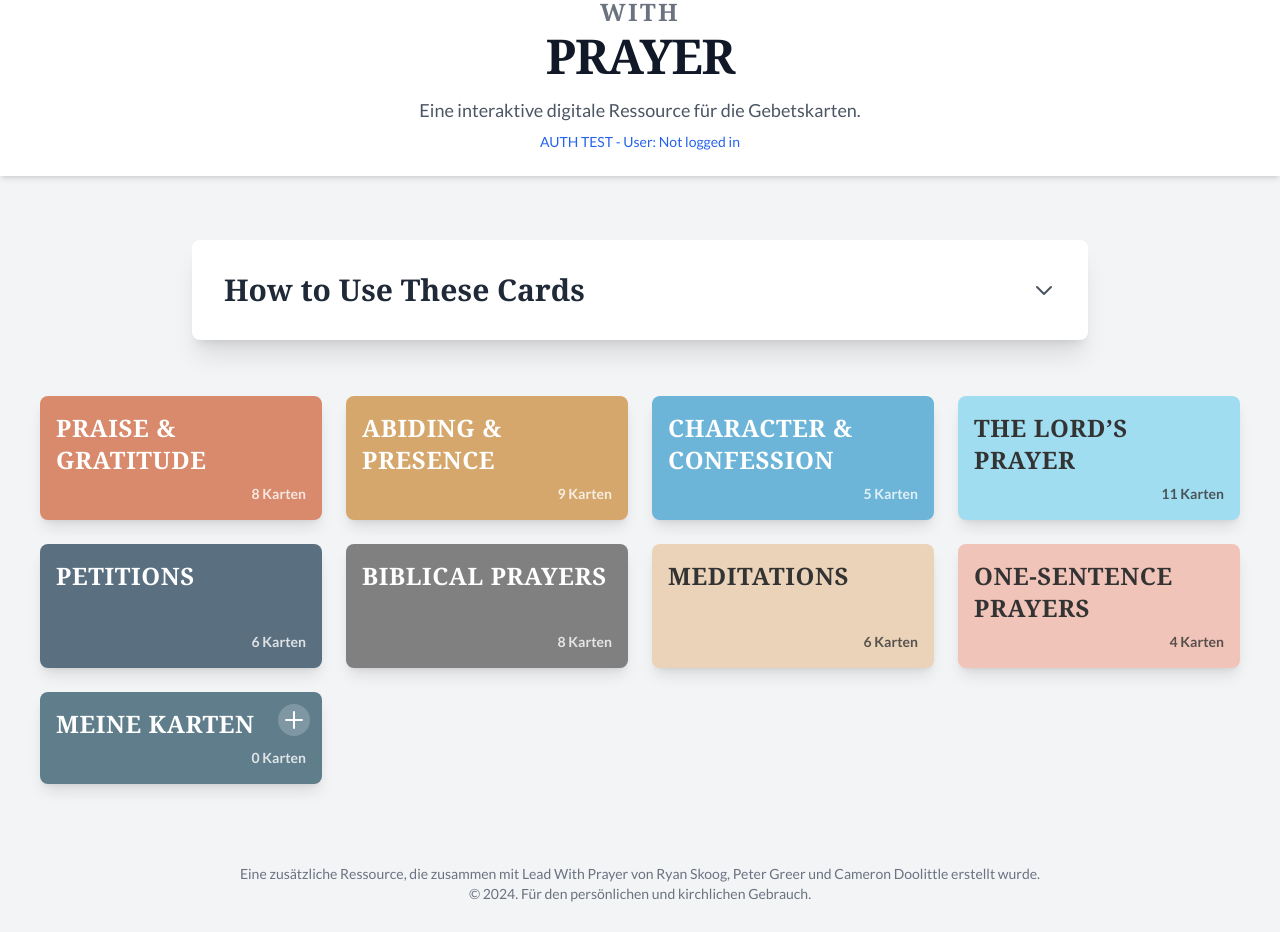
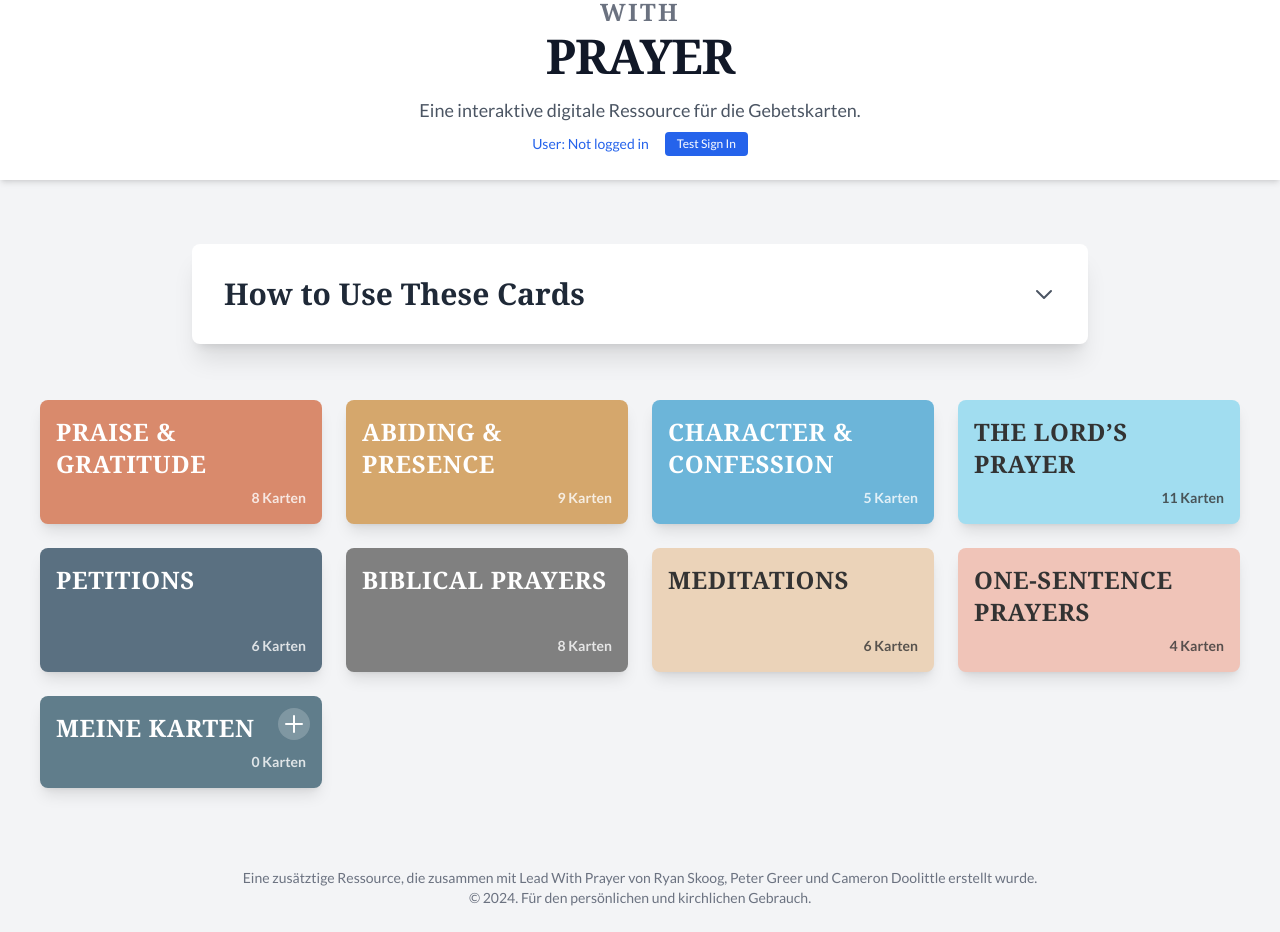
Before and after one commit to jcdappen/Prayer-card-2, a React (Vite) app: page / in a window 1280 px wide. Shown: the part 80-1012 px from the top of the page. Built offline with nearby package versions, Linux system fonts and the light colour scheme; no server answers.

Commit message:
Update App.tsx auth test

```diff
--- a/App.tsx
+++ b/App.tsx
@@ -21,23 +21,38 @@ const App: React.FC = () => {
   const allCards = useMemo(() => CARDS, []);
   const [view, setView] = useState<ViewState>({ name: 'grid' });
 
-  // Minimal Auth Test
   useEffect(() => {
-    console.log('Starting auth check...');
+    console.log('Starting auth setup...');
 
-    // Teste nur die Session ohne onAuthStateChange
+    // Initial session check
     supabase.auth.getSession().then(({ data: { session }, error }) => {
-      console.log('Session check:', { session, error });
+      console.log('Initial session:', { session, error });
       if (error) {
-        console.error('Session error:', error);
+        console.error('Initial session error:', error);
       } else {
         setUser(session?.user ?? null);
       }
       setLoading(false);
     }).catch((err) => {
-      console.error('Auth error:', err);
+      console.error('Initial auth error:', err);
       setLoading(false);
     });
+
+    // Auth state listener
+    console.log('Setting up auth listener...');
+    const { data: { subscription } } = supabase.auth.onAuthStateChange((event, session) => {
+      console.log('Auth state change:', { event, session });
+      try {
+        setUser(session?.user ?? null);
+      } catch (err) {
+        console.error('Error in auth state change:', err);
+      }
+    });
+
+    return () => {
+      console.log('Cleaning up auth listener...');
+      subscription.unsubscribe();
+    };
   }, []);
 
   if (loading) {
@@ -45,11 +60,25 @@ const App: React.FC = () => {
       <div className="min-h-screen bg-gray-100 dark:bg-gray-900 flex items-center justify-center">
         <div className="text-center">
           <div className="animate-spin rounded-full h-12 w-12 border-b-2 border-blue-600 mx-auto mb-4"></div>
-          <p className="text-gray-600 dark:text-gray-300">Testing Auth...</p>
+          <p className="text-gray-600 dark:text-gray-300">Loading Auth...</p>
         </div>
       </div>
     );
   }
+
+  // Simple sign in test function
+  const handleTestSignIn = async () => {
+    console.log('Testing sign in...');
+    try {
+      const { data, error } = await supabase.auth.signInWithPassword({
+        email: 'test@example.com',
+        password: 'testpassword'
+      });
+      console.log('Sign in result:', { data, error });
+    } catch (err) {
+      console.error('Sign in error:', err);
+    }
+  };
 
   const handleSelectCategory = (category: CategoryInfo) => {
     setView({ name: 'overview', category });
@@ -60,19 +89,19 @@ const App: React.FC = () => {
   };
 
   const handleAddCard = () => {
-    alert('Add card feature - user: ' + (user ? user.email : 'not logged in'));
+    alert('Add card - User: ' + (user ? user.email : 'not logged in'));
   };
 
   const handleEditCard = (card: PrayerCardData) => {
-    alert('Edit card feature - user: ' + (user ? user.email : 'not logged in'));
+    alert('Edit card - User: ' + (user ? user.email : 'not logged in'));
   };
 
   const handleDeleteCard = (cardId: string) => {
-    alert('Delete card feature - user: ' + (user ? user.email : 'not logged in'));
+    alert('Delete card - User: ' + (user ? user.email : 'not logged in'));
   };
 
   const handleSaveCard = (cardData: PrayerCardData) => {
-    alert('Save card feature - user: ' + (user ? user.email : 'not logged in'));
+    alert('Save card - User: ' + (user ? user.email : 'not logged in'));
   };
 
   const handleBack = () => {
@@ -110,7 +139,7 @@ const App: React.FC = () => {
           onEdit={handleEditCard}
           onDelete={handleDeleteCard}
           isFavorite={() => false}
-          onToggleFavorite={() => alert('Favorites feature')}
+          onToggleFavorite={() => alert('Favorites test')}
         />;
       case 'editor':
         return <CardEditor
@@ -146,9 +175,17 @@ const App: React.FC = () => {
           <p className="mt-4 text-lg text-gray-600 dark:text-gray-300">
             Eine interaktive digitale Ressource für die Gebetskarten.
           </p>
-          <p className="mt-2 text-sm text-blue-600">
-            AUTH TEST - User: {user ? user.email : 'Not logged in'}
-          </p>
+          <div className="mt-2 flex items-center justify-center gap-4">
+            <p className="text-sm text-blue-600">
+              User: {user ? user.email : 'Not logged in'}
+            </p>
+            <button
+              onClick={handleTestSignIn}
+              className="px-3 py-1 text-xs bg-blue-600 text-white rounded hover:bg-blue-700"
+            >
+              Test Sign In
+            </button>
+          </div>
         </div>
       </header>
 
@@ -157,7 +194,7 @@ const App: React.FC = () => {
       </main>
 
       <footer className="text-center py-6 text-sm text-gray-500 dark:text-gray-400">
-        <p>Eine zusätzliche Ressource, die zusammen mit Lead With Prayer von Ryan Skoog, Peter Greer und Cameron Doolittle erstellt wurde.</p>
+        <p>Eine zusätztige Ressource, die zusammen mit Lead With Prayer von Ryan Skoog, Peter Greer und Cameron Doolittle erstellt wurde.</p>
         <p>&copy; 2024. Für den persönlichen und kirchlichen Gebrauch.</p>
       </footer>
     </div>
```
